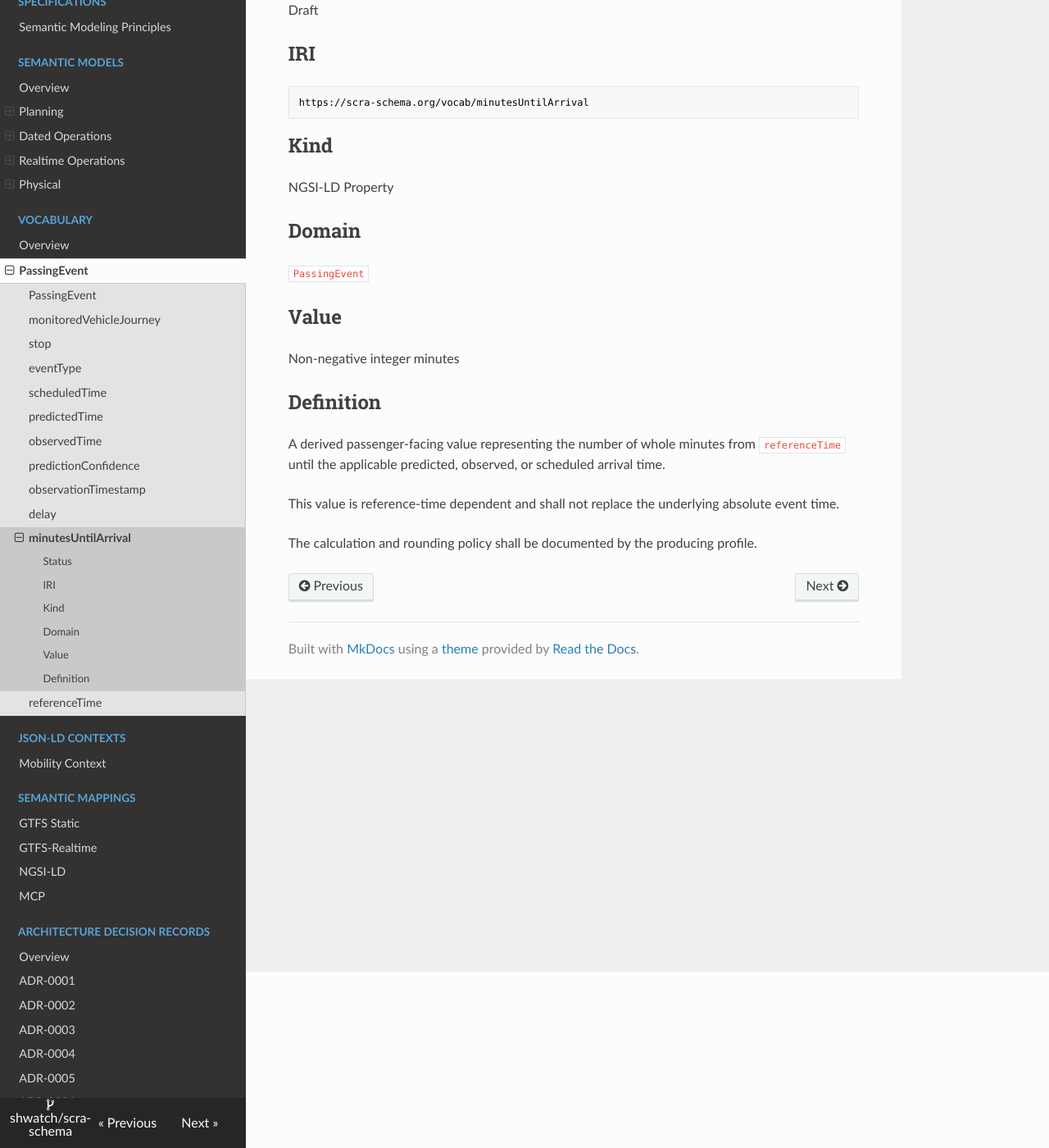
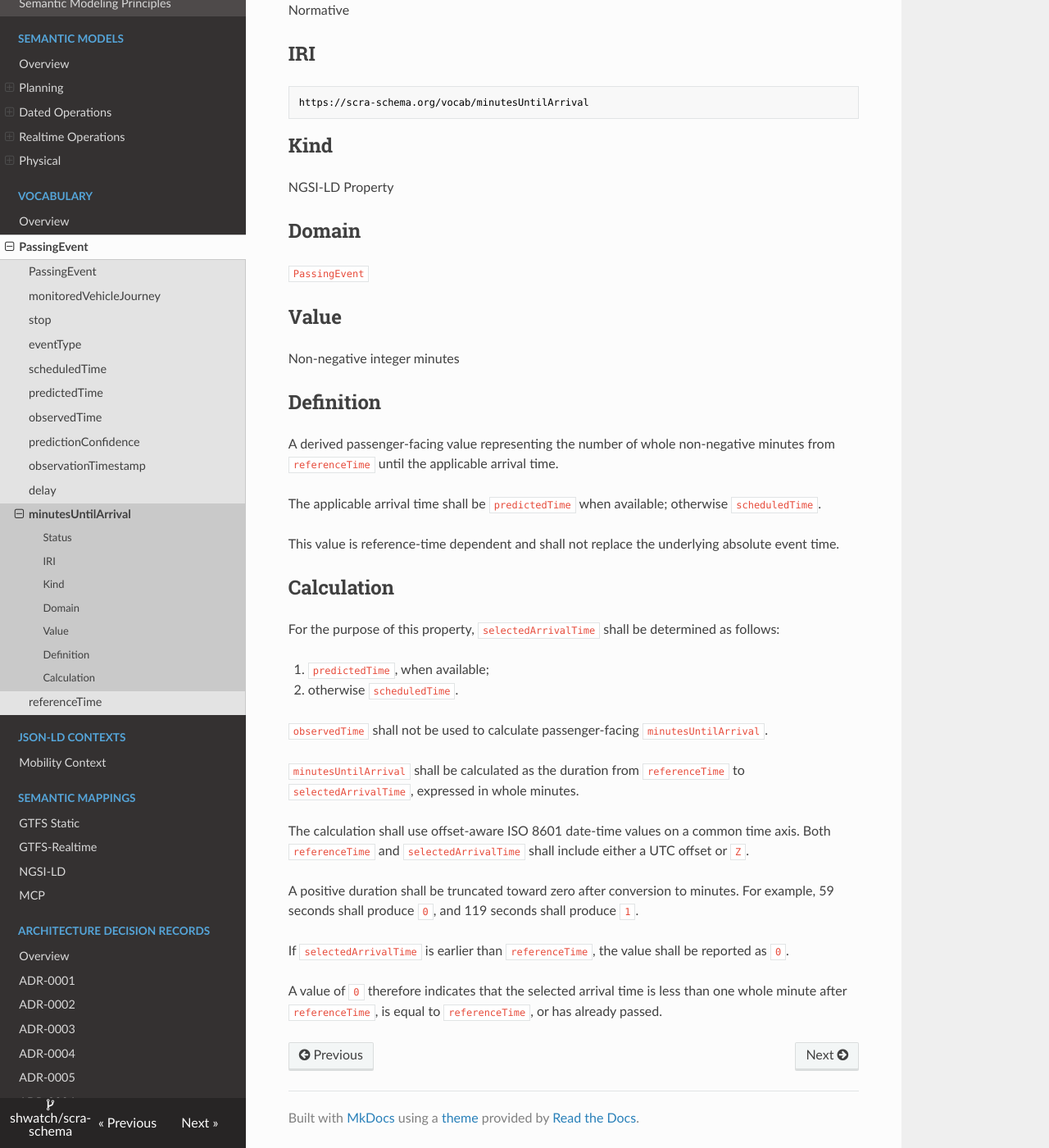
Before and after one commit to shwatch/scra-schema, an MkDocs documentation site: the page built from docs/vocab/minutesUntilArrival.md, in a window 1280 px wide and 1400 px high, scrolled down 215 px. Shown: the whole window at 82% size. Built offline with MkDocs 1.6.1, drawn with Linux system fonts in a browser that asks for light colours; nearby versions of some CDN libraries.

Commit message:
Make passing-event time vocabulary normative

```diff
--- a/docs/vocab/minutesUntilArrival.md
+++ b/docs/vocab/minutesUntilArrival.md
@@ -2,7 +2,7 @@
 
 ## Status
 
-Draft
+Normative
 
 ## IRI
 
@@ -24,12 +24,41 @@ Non-negative integer minutes
 
 ## Definition
 
-A derived passenger-facing value representing the number of whole minutes
-from `referenceTime` until the applicable predicted, observed, or scheduled
+A derived passenger-facing value representing the number of whole
+non-negative minutes from `referenceTime` until the applicable
 arrival time.
 
-This value is reference-time dependent and shall not replace the underlying
-absolute event time.
+The applicable arrival time shall be `predictedTime`
+when available; otherwise `scheduledTime`.
 
-The calculation and rounding policy shall be documented by the producing
-profile.
+This value is reference-time dependent and shall not
+replace the underlying absolute event time.
+
+## Calculation
+
+For the purpose of this property, `selectedArrivalTime` shall be determined
+as follows:
+
+1. `predictedTime`, when available;
+2. otherwise `scheduledTime`.
+
+`observedTime` shall not be used to calculate passenger-facing
+`minutesUntilArrival`.
+
+`minutesUntilArrival` shall be calculated as the duration from
+`referenceTime` to `selectedArrivalTime`, expressed in whole minutes.
+
+The calculation shall use offset-aware ISO 8601 date-time values on a common
+time axis. Both `referenceTime` and `selectedArrivalTime` shall include either
+a UTC offset or `Z`.
+
+A positive duration shall be truncated toward zero after conversion to
+minutes. For example, 59 seconds shall produce `0`, and 119 seconds shall
+produce `1`.
+
+If `selectedArrivalTime` is earlier than `referenceTime`, the value shall be
+reported as `0`.
+
+A value of `0` therefore indicates that the selected arrival time is less than
+one whole minute after `referenceTime`, is equal to `referenceTime`, or has
+already passed.
```
Also changed, not shown: docs/vocab/predictedTime.md (+4 -1 lines), docs/vocab/referenceTime.md (+9 -2 lines), docs/vocab/scheduledTime.md (+4 -1 lines).
